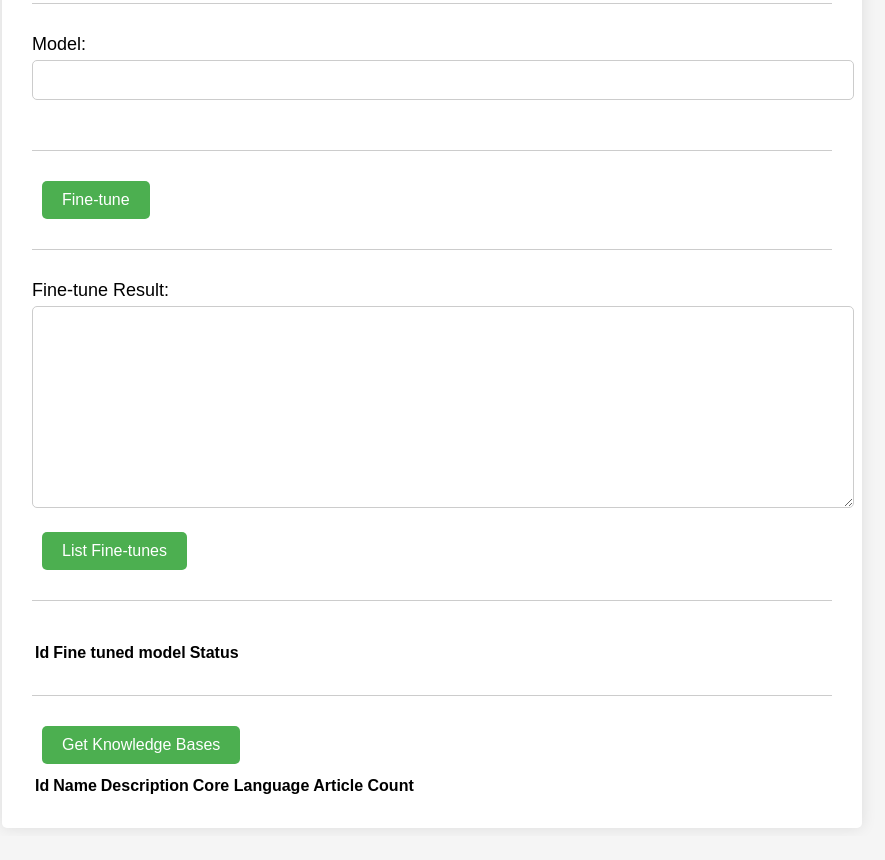
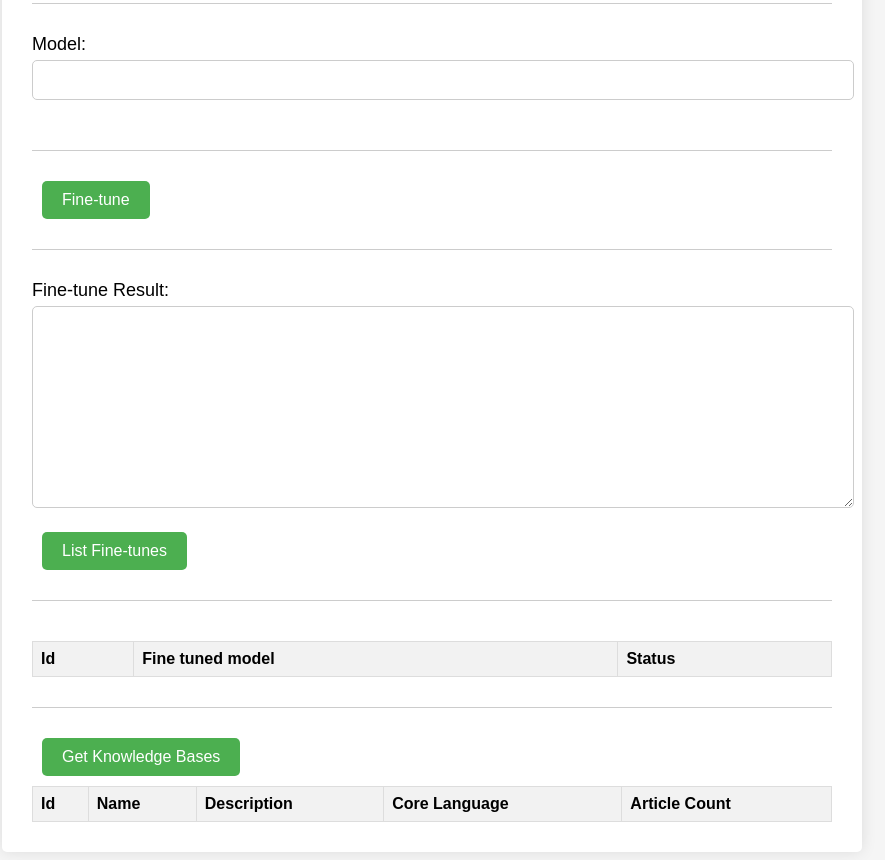
Before and after one commit to daniondi-eth/GC-OAI, a website with bundled scripts: page index.html in a window 1280 px wide. Shown: the part 1281-2141 px from the top of the page, without its empty margins (208-1093 px from the left). Before the commit the page ends 2117 px from the top, so only its background shows below. Built offline with nearby package versions, Linux system fonts and the light colour scheme; a script that the page names is missing.

Commit message:
Update app.css

```diff
--- a/app.css
+++ b/app.css
@@ -92,3 +92,21 @@ button[type="button"] {
 table {
   margin-top: 10px;
 }
+  table {
+    border-collapse: collapse;
+    width: 100%;
+  }
+
+  th, td {
+    border: 1px solid #ddd;
+    padding: 8px;
+    text-align: left;
+  }
+
+  th {
+    background-color: #f2f2f2;
+  }
+
+  tr:nth-child(even) {
+    background-color: #f2f2f2;
+  }
```
